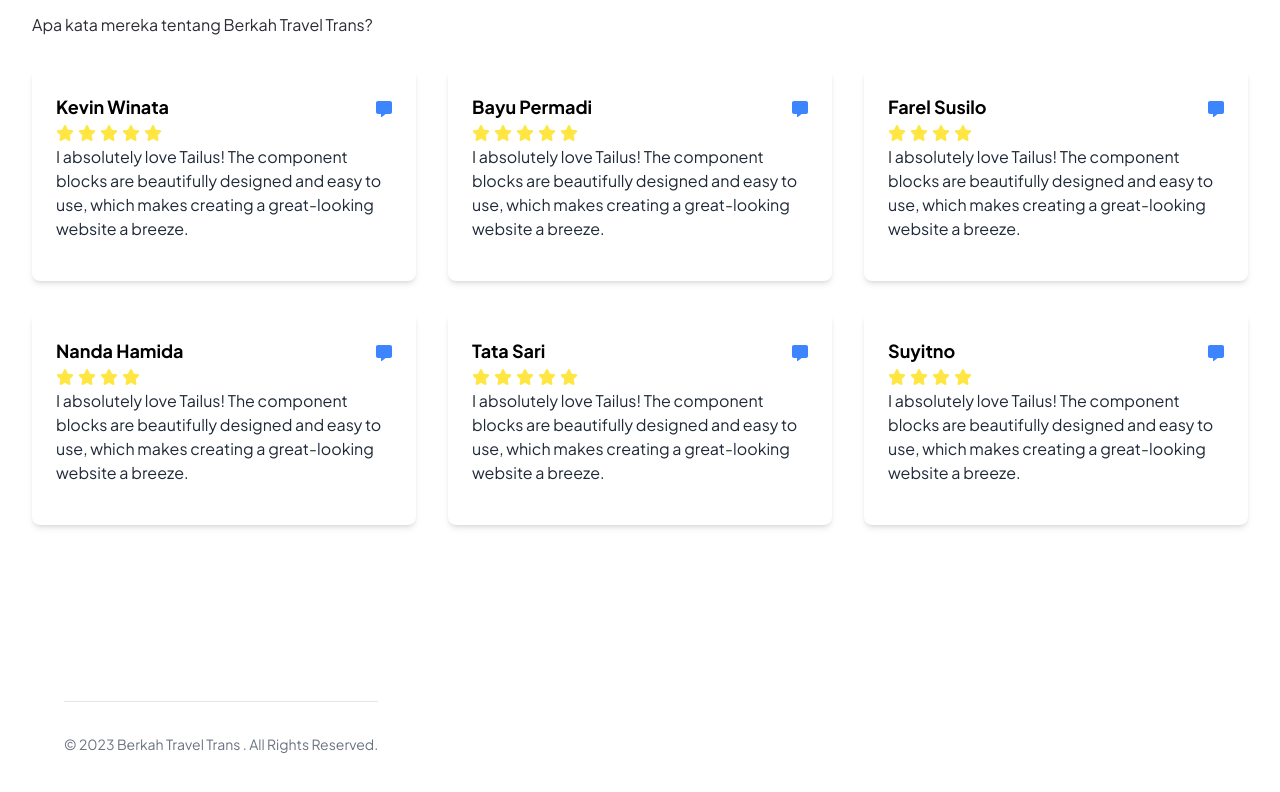
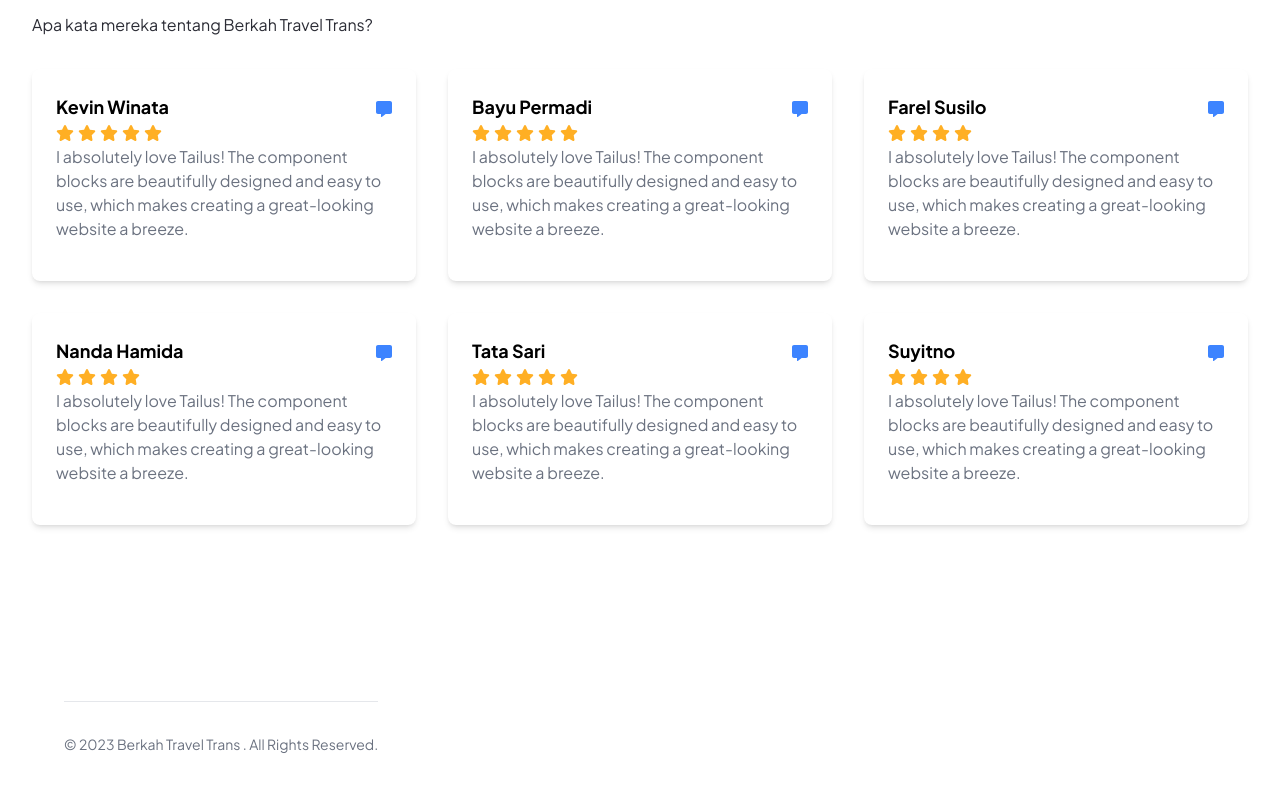
Before and after one commit to tyoprataama/next-trans, a Next.js app: page / in a window 1280 px wide. Shown: the part 2033-2825 px from the top of the page. Built offline with nearby package versions, Linux system fonts and the light colour scheme.

Commit message:
adding hero image when its dark

```diff
--- a/components/Hero.tsx
+++ b/components/Hero.tsx
@@ -4,8 +4,11 @@ import CustomButton from "./CustomButton";
 import Image from "next/image";
 import Link from "next/link";
 import { scroller } from "react-scroll";
+import { useTheme } from "next-themes";
 
 const Hero = () => {
+  const { resolvedTheme } = useTheme();
+  const logoSrc = resolvedTheme === "dark" ? "/hero.png" : "/hero-light.png";
    const [offset, setOffset] = useState<number>(0);
 
   useEffect(() => {
@@ -53,7 +56,7 @@ const Hero = () => {
       </div>
       <div className="hero__image-container">
         <div className="hero__image">
-          <Image src="/hero.png" fill alt="hero" className="object-contain" />
+          <Image src={logoSrc} fill alt="hero" className="object-contain" />
         </div>
           <div className="hero__image-overlay"></div>
       </div>
--- a/components/Testimonials.tsx
+++ b/components/Testimonials.tsx
@@ -12,7 +12,7 @@ const Testimonials = () => {
       <FontAwesomeIcon
         key={index}
         icon={faStar}
-        style={{ color: "#ffe642", marginRight: "0.25rem" }}
+        style={{ color: "#ffaf24", marginRight: "0.25rem" }}
       />
     ));
     return <>{stars}</>;
@@ -32,7 +32,7 @@ const Testimonials = () => {
             <p className="text-gray-600 dark:text-white">
             <StarIcon rating={testimonial.rating} />
             </p>
-            <p className="text-gray-800 mb-4 dark:text-white">
+            <p className="text-gray-500 mb-4 dark:text-white">
               {testimonial.content}
             </p>
           </div>
```
Also changed, not shown: public/hero-light.png (added).
